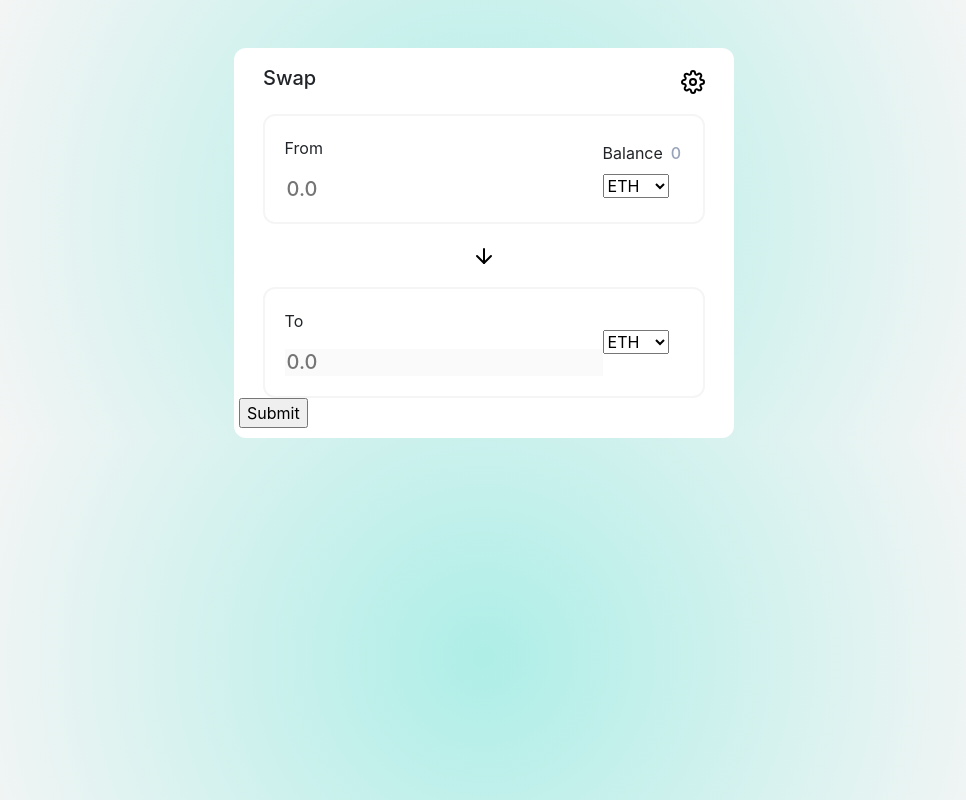
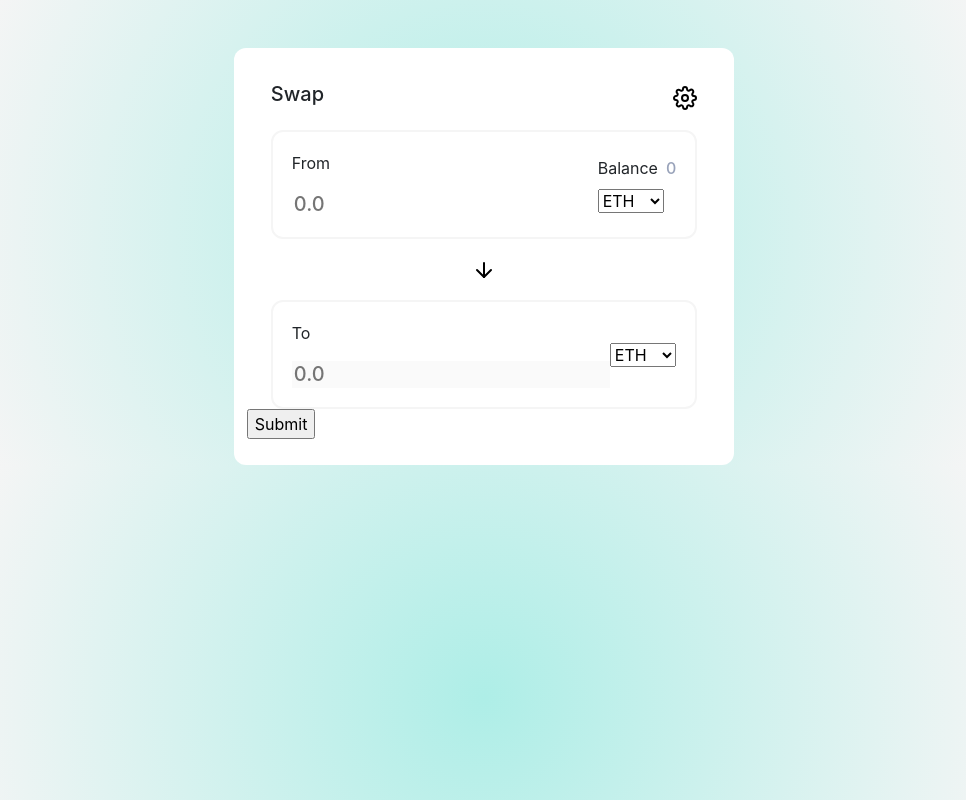
Before and after one commit to SheteSmit/TungstenGroupProject, a React (Create React App) app: page /swap in a window 1280 px wide. Shown: the whole page, without its empty margins (156-1122 px from the left). Built offline with nearby package versions, Linux system fonts and the light colour scheme.

Commit message:
Added Container to Swap

```diff
--- a/src/components/swap.jsx
+++ b/src/components/swap.jsx
@@ -7,6 +7,7 @@ import Wood from '../abis/WoodToken.json';
 import Smit from '../abis/SmitCoin.json';
 import Slick from '../abis/Token.json';
 import './swap.css';
+import Container from './Container'
 import { useForm } from 'react-hook-form';
 import Chromium from '../abis/Chromium.json';
 import Web3 from 'web3';
@@ -41,9 +42,9 @@ function Swap(props) {
     console.log(x);
   }
   return (
-    <div className="swapwrapper mt-5">
-      <form onSubmit={handleSubmit(submit)}>
-        <div className="swapcard">
+    <Container>
+        <form onSubmit={handleSubmit(submit)}>
+
           <div className="cardtitle ml-4 mt-2 mb-3 mr-4">
             <h5>Swap</h5>
             <img alt="gear" src={Gear} />
@@ -88,19 +89,18 @@ function Swap(props) {
             </div>
             <div>
               <select {...register('coin2')}>
-                <option>ETH</option>
-                <option>CHC</option>
-                <option>Wood</option>
-                <option>Slick</option>
+                <option value="ETH">ETH</option>
+                <option value="CHC">CHC</option>
+                <option value="Wood">Wood</option>
+                <option value="Slick">Slick</option>
               </select>
             </div>
           </div>
           <div className="swapbtn">
             <input type="submit" />
           </div>
-        </div>
-      </form>
-    </div>
+          </form>
+          </Container>
   );
 }
 
```
